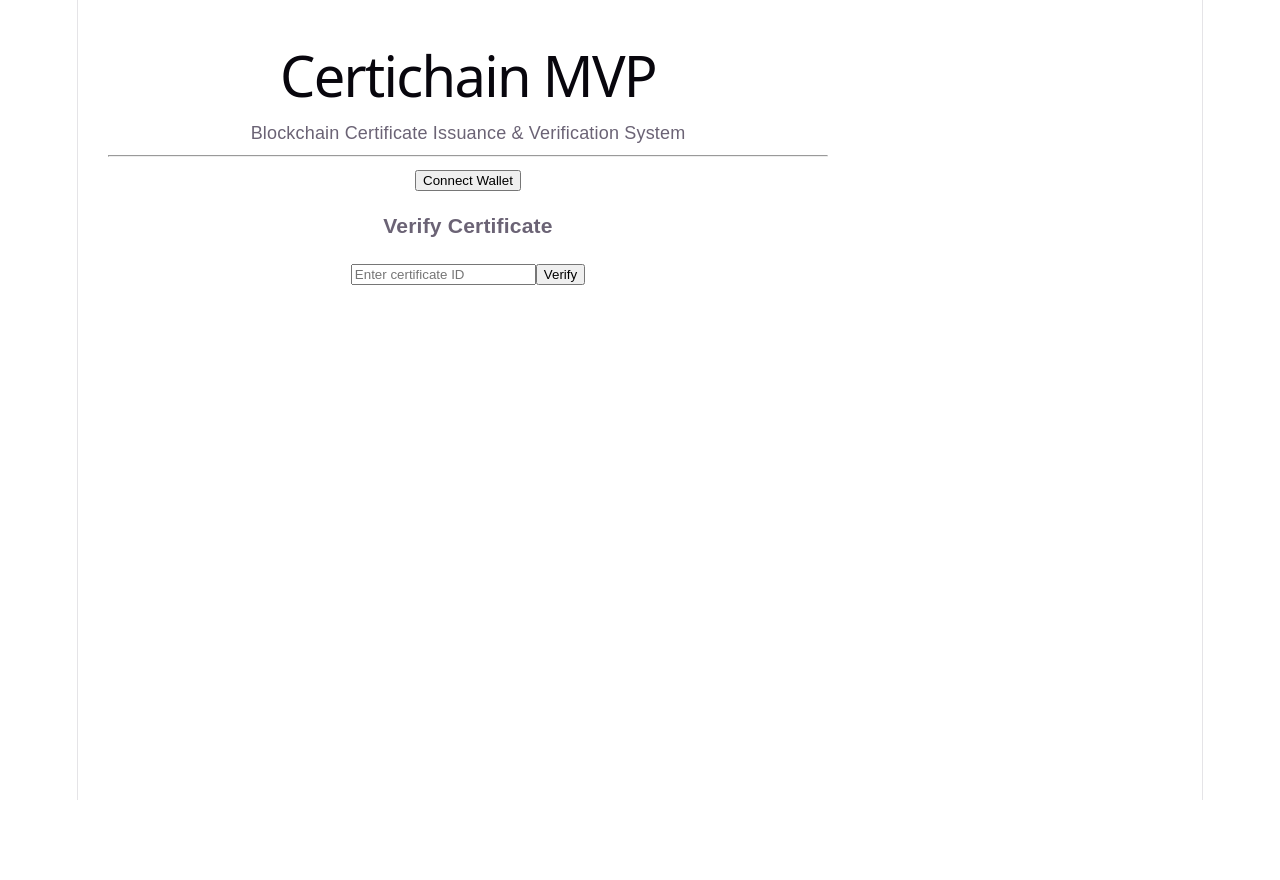
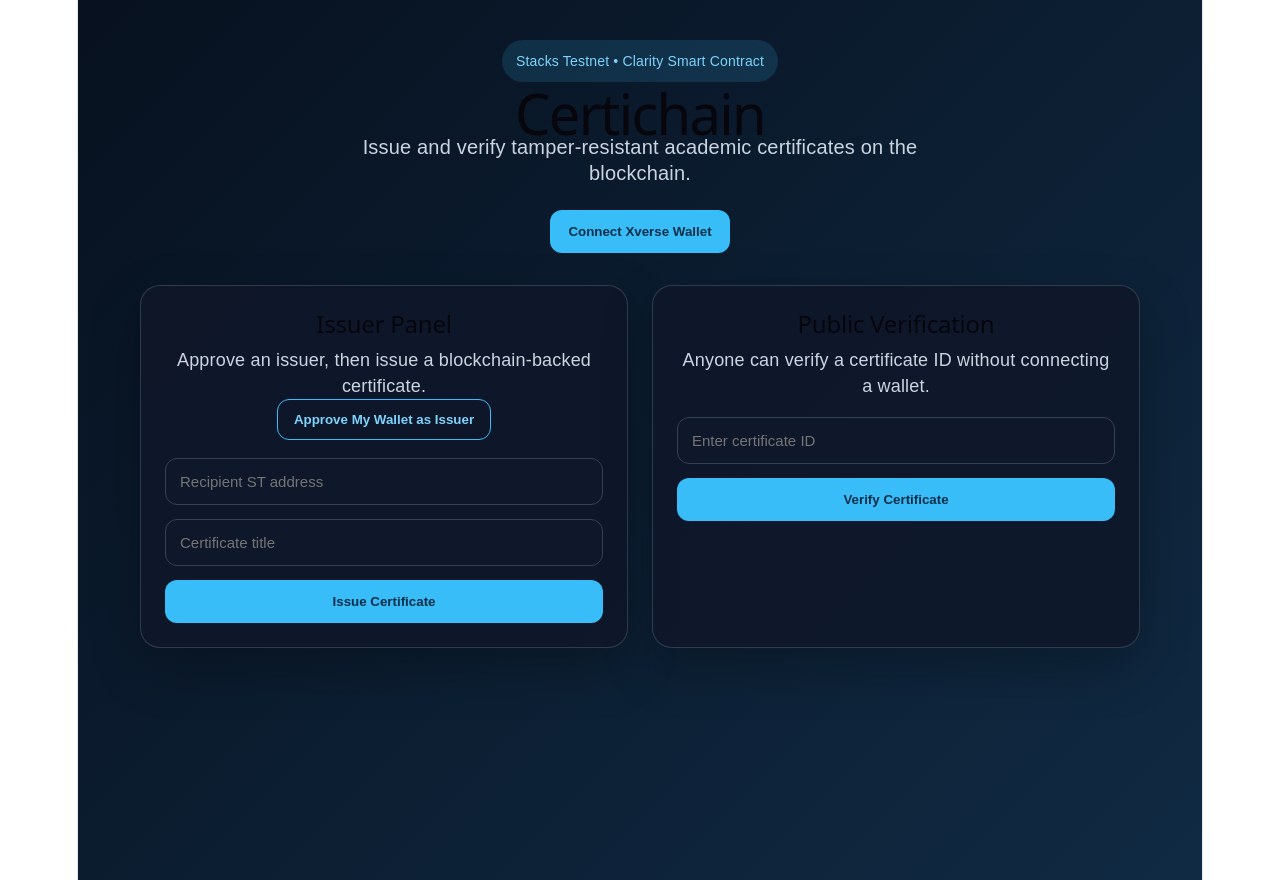
Before and after one commit to Olatunde328/Certichain, a React (Vite) app in the folder frontend/certichain-ui/: page / in a window 1280 px wide. Before the commit the page ends 800 px from the top, so only its background shows below. Built offline with nearby package versions, Linux system fonts and the light colour scheme.

Commit message:
Polish Certichain frontend UI

```diff
--- a/frontend/certichain-ui/src/App.jsx
+++ b/frontend/certichain-ui/src/App.jsx
@@ -1,12 +1,22 @@
 import { useState } from "react";
-import { connectWallet, verifyCertificate } from "./stacks";
+import {
+  connectWallet,
+  approveIssuer,
+  issueCertificate,
+  verifyCertificate,
+} from "./stacks";
 
 function App() {
   const [wallet, setWallet] = useState("");
+  const [recipient, setRecipient] = useState("");
+  const [title, setTitle] = useState("");
   const [certificateId, setCertificateId] = useState("");
   const [certificate, setCertificate] = useState(null);
   const [message, setMessage] = useState("");
   const [loading, setLoading] = useState(false);
+
+  const shortAddress = (address) =>
+    address ? `${address.slice(0, 8)}...${address.slice(-6)}` : "";
 
   const handleConnect = async () => {
     const response = await connectWallet();
@@ -18,9 +28,48 @@ function App() {
 
     if (stacksAddress) {
       setWallet(stacksAddress);
-      setMessage("");
+      setMessage("Wallet connected successfully.");
     } else {
       setMessage("Wallet connection was cancelled or unsuccessful.");
+    }
+  };
+
+  const handleApprove = async () => {
+    if (!wallet) {
+      setMessage("Connect your wallet first.");
+      return;
+    }
+
+    try {
+      setMessage("Opening wallet to approve issuer...");
+      await approveIssuer(wallet);
+      setMessage("Approval transaction submitted. If already approved, you can continue issuing certificates.");
+    } catch (error) {
+      console.error(error);
+      setMessage("Approval failed or issuer may already be approved.");
+    }
+  };
+
+  const handleIssue = async (event) => {
+    event.preventDefault();
+
+    if (!wallet) {
+      setMessage("Connect your wallet first.");
+      return;
+    }
+
+    if (!recipient.trim() || !title.trim()) {
+      setMessage("Enter recipient wallet and certificate title.");
+      return;
+    }
+
+    try {
+      setMessage("Opening wallet for certificate issue transaction...");
+      await issueCertificate(recipient.trim(), title.trim());
+      setMessage("Certificate transaction submitted. After confirmation, verify the returned certificate ID.");
+    } catch (error) {
+      console.error(error);
+      setMessage("Issue transaction failed.");
     }
   };
 
@@ -46,6 +95,7 @@ function App() {
         setMessage(`Certificate ID ${id} was not found.`);
       } else {
         setCertificate(found);
+        setMessage("Certificate verified successfully.");
       }
     } catch (error) {
       console.error(error);
@@ -56,51 +106,239 @@ function App() {
   };
 
   return (
-    <div style={{ padding: "30px", fontFamily: "Arial", maxWidth: "720px" }}>
-      <h1>Certichain MVP</h1>
-      <p>Blockchain Certificate Issuance & Verification System</p>
+    <main style={styles.page}>
+      <section style={styles.hero}>
+        <p style={styles.badge}>Stacks Testnet • Clarity Smart Contract</p>
+        <h1 style={styles.title}>Certichain</h1>
+        <p style={styles.subtitle}>
+          Issue and verify tamper-resistant academic certificates on the blockchain.
+        </p>
 
-      <hr />
-
-      <button onClick={handleConnect}>Connect Wallet</button>
+        <button style={styles.primaryButton} onClick={handleConnect}>
+          {wallet ? "Wallet Connected" : "Connect Xverse Wallet"}
+        </button>
 
         {wallet && (
-        <p>
-          <strong>Connected Wallet:</strong> {wallet}
+          <p style={styles.wallet}>
+            Connected: <strong>{shortAddress(wallet)}</strong>
           </p>
         )}
+      </section>
 
-      <h3>Verify Certificate</h3>
+      {message && <div style={styles.message}>{message}</div>}
 
-      <form onSubmit={handleVerify}>
+      <section style={styles.grid}>
+        <div style={styles.card}>
+          <h2>Issuer Panel</h2>
+          <p style={styles.cardText}>
+            Approve an issuer, then issue a blockchain-backed certificate.
+          </p>
+
+          <button style={styles.secondaryButton} onClick={handleApprove}>
+            Approve My Wallet as Issuer
+          </button>
+
+          <form onSubmit={handleIssue} style={styles.form}>
+            <input
+              value={recipient}
+              onChange={(event) => setRecipient(event.target.value)}
+              placeholder="Recipient ST address"
+              style={styles.input}
+            />
+
+            <input
+              value={title}
+              onChange={(event) => setTitle(event.target.value)}
+              placeholder="Certificate title"
+              style={styles.input}
+            />
+
+            <button type="submit" style={styles.primaryButton}>
+              Issue Certificate
+            </button>
+          </form>
+        </div>
+
+        <div style={styles.card}>
+          <h2>Public Verification</h2>
+          <p style={styles.cardText}>
+            Anyone can verify a certificate ID without connecting a wallet.
+          </p>
+
+          <form onSubmit={handleVerify} style={styles.form}>
             <input
               value={certificateId}
               onChange={(event) => setCertificateId(event.target.value)}
               placeholder="Enter certificate ID"
+              style={styles.input}
             />
-        <button type="submit" disabled={loading}>
-          {loading ? "Verifying..." : "Verify"}
+
+            <button type="submit" disabled={loading} style={styles.primaryButton}>
+              {loading ? "Verifying..." : "Verify Certificate"}
             </button>
           </form>
-
-      {message && <p>{message}</p>}
+        </div>
+      </section>
 
       {certificate && (
-        <div style={{ marginTop: "24px" }}>
-          <h3>Certificate Found</h3>
-          <p><strong>Title:</strong> {certificate.title}</p>
-          <p><strong>Recipient:</strong> {certificate.recipient}</p>
-          <p><strong>Issuer:</strong> {certificate.issuer}</p>
-          <p><strong>Issued at block:</strong> {certificate.issuedAt}</p>
-          <p><strong>Revoked:</strong> {certificate.revoked ? "Yes" : "No"}</p>
-          <p>
-            <strong>Issuer approved:</strong>{" "}
-            {certificate.issuerApproved ? "Yes" : "No"}
+        <section style={styles.certificate}>
+          <p style={styles.verifiedBadge}>✅ VERIFIED ON-CHAIN</p>
+          <h2 style={styles.certTitle}>{certificate.title}</h2>
+
+          <div style={styles.certRow}>
+            <span>Recipient</span>
+            <strong>{shortAddress(certificate.recipient)}</strong>
+          </div>
+
+          <div style={styles.certRow}>
+            <span>Issuer</span>
+            <strong>{shortAddress(certificate.issuer)}</strong>
+          </div>
+
+          <div style={styles.certRow}>
+            <span>Issued at block</span>
+            <strong>{certificate.issuedAt}</strong>
+          </div>
+
+          <div style={styles.certRow}>
+            <span>Status</span>
+            <strong>{certificate.revoked ? "Revoked" : "Valid"}</strong>
+          </div>
+
+          <div style={styles.certRow}>
+            <span>Issuer approved</span>
+            <strong>{certificate.issuerApproved ? "Yes" : "No"}</strong>
+          </div>
+
+          <p style={styles.footerNote}>
+            Secured by Certichain smart contract on Stacks Testnet.
           </p>
-        </div>
+        </section>
       )}
-    </div>
+    </main>
   );
 }
 
+const styles = {
+  page: {
+    minHeight: "100vh",
+    padding: "40px",
+    fontFamily: "Arial, sans-serif",
+    background: "linear-gradient(135deg, #07111f, #102a43)",
+    color: "#f8fafc",
+  },
+  hero: {
+    maxWidth: "900px",
+    margin: "0 auto 32px",
+    textAlign: "center",
+  },
+  badge: {
+    display: "inline-block",
+    padding: "8px 14px",
+    borderRadius: "999px",
+    background: "rgba(56, 189, 248, 0.15)",
+    color: "#7dd3fc",
+    fontSize: "14px",
+  },
+  title: {
+    fontSize: "56px",
+    margin: "18px 0 8px",
+  },
+  subtitle: {
+    fontSize: "20px",
+    color: "#cbd5e1",
+    maxWidth: "620px",
+    margin: "0 auto 24px",
+  },
+  wallet: {
+    color: "#bae6fd",
+  },
+  grid: {
+    display: "grid",
+    gridTemplateColumns: "repeat(auto-fit, minmax(300px, 1fr))",
+    gap: "24px",
+    maxWidth: "1000px",
+    margin: "0 auto",
+  },
+  card: {
+    background: "rgba(15, 23, 42, 0.88)",
+    border: "1px solid rgba(148, 163, 184, 0.25)",
+    borderRadius: "20px",
+    padding: "24px",
+    boxShadow: "0 20px 50px rgba(0,0,0,0.25)",
+  },
+  cardText: {
+    color: "#cbd5e1",
+  },
+  form: {
+    display: "grid",
+    gap: "14px",
+    marginTop: "18px",
+  },
+  input: {
+    padding: "14px",
+    borderRadius: "12px",
+    border: "1px solid #334155",
+    background: "#0f172a",
+    color: "#f8fafc",
+    fontSize: "15px",
+  },
+  primaryButton: {
+    padding: "14px 18px",
+    borderRadius: "12px",
+    border: "none",
+    background: "#38bdf8",
+    color: "#082f49",
+    fontWeight: "700",
+    cursor: "pointer",
+  },
+  secondaryButton: {
+    padding: "12px 16px",
+    borderRadius: "12px",
+    border: "1px solid #38bdf8",
+    background: "transparent",
+    color: "#7dd3fc",
+    fontWeight: "700",
+    cursor: "pointer",
+  },
+  message: {
+    maxWidth: "1000px",
+    margin: "0 auto 24px",
+    padding: "14px 18px",
+    borderRadius: "12px",
+    background: "rgba(56, 189, 248, 0.12)",
+    color: "#e0f2fe",
+  },
+  certificate: {
+    maxWidth: "760px",
+    margin: "32px auto 0",
+    padding: "32px",
+    borderRadius: "24px",
+    background: "#f8fafc",
+    color: "#0f172a",
+    boxShadow: "0 20px 60px rgba(0,0,0,0.35)",
+  },
+  verifiedBadge: {
+    color: "#15803d",
+    fontWeight: "800",
+    letterSpacing: "1px",
+  },
+  certTitle: {
+    fontSize: "32px",
+    margin: "10px 0 24px",
+  },
+  certRow: {
+    display: "flex",
+    justifyContent: "space-between",
+    gap: "16px",
+    borderTop: "1px solid #e2e8f0",
+    padding: "14px 0",
+  },
+  footerNote: {
+    marginTop: "24px",
+    color: "#475569",
+    fontSize: "14px",
+  },
+};
+
 export default App;
--- a/frontend/certichain-ui/src/stacks.js
+++ b/frontend/certichain-ui/src/stacks.js
@@ -1,7 +1,9 @@
-import { connect } from "@stacks/connect";
+import { connect, openContractCall } from "@stacks/connect";
 import {
   cvToJSON,
   fetchCallReadOnlyFunction,
+  principalCV,
+  stringAsciiCV,
   uintCV,
 } from "@stacks/transactions";
 
@@ -15,6 +17,56 @@ export const connectWallet = async () => {
     console.error("Wallet connection failed:", error);
     return null;
   }
+};
+
+export const issueCertificate = async (recipient, title) => {
+  try {
+    alert("Opening Xverse to issue certificate...");
+
+    return await openContractCall({
+      contractAddress: CONTRACT_ADDRESS,
+      contractName: CONTRACT_NAME,
+      functionName: "issue-certificate",
+      functionArgs: [principalCV(recipient), stringAsciiCV(title)],
+      network: "testnet",
+      appDetails: {
+        name: "Certichain",
+        icon: window.location.origin + "/vite.svg",
+      },
+      onFinish: (data) => {
+        console.log("Issue certificate transaction:", data);
+        alert(`Certificate issue transaction submitted: ${data.txId}`);
+      },
+      onCancel: () => {
+        alert("Transaction cancelled.");
+      },
+    });
+  } catch (error) {
+    console.error("Issue certificate error:", error);
+    alert(`Issue certificate error: ${error.message || error}`);
+    throw error;
+  }
+};
+
+export const approveIssuer = async (issuer) => {
+  return await openContractCall({
+    contractAddress: CONTRACT_ADDRESS,
+    contractName: CONTRACT_NAME,
+    functionName: "approve-issuer",
+    functionArgs: [principalCV(issuer)],
+    network: "testnet",
+    appDetails: {
+      name: "Certichain",
+      icon: window.location.origin + "/vite.svg",
+    },
+    onFinish: (data) => {
+      console.log("Approve issuer transaction:", data);
+      alert(`Approve issuer transaction submitted: ${data.txId}`);
+    },
+    onCancel: () => {
+      alert("Transaction cancelled.");
+    },
+  });
 };
 
 export const verifyCertificate = async (
```
Lines whose indentation alone changed are shown as unchanged.
